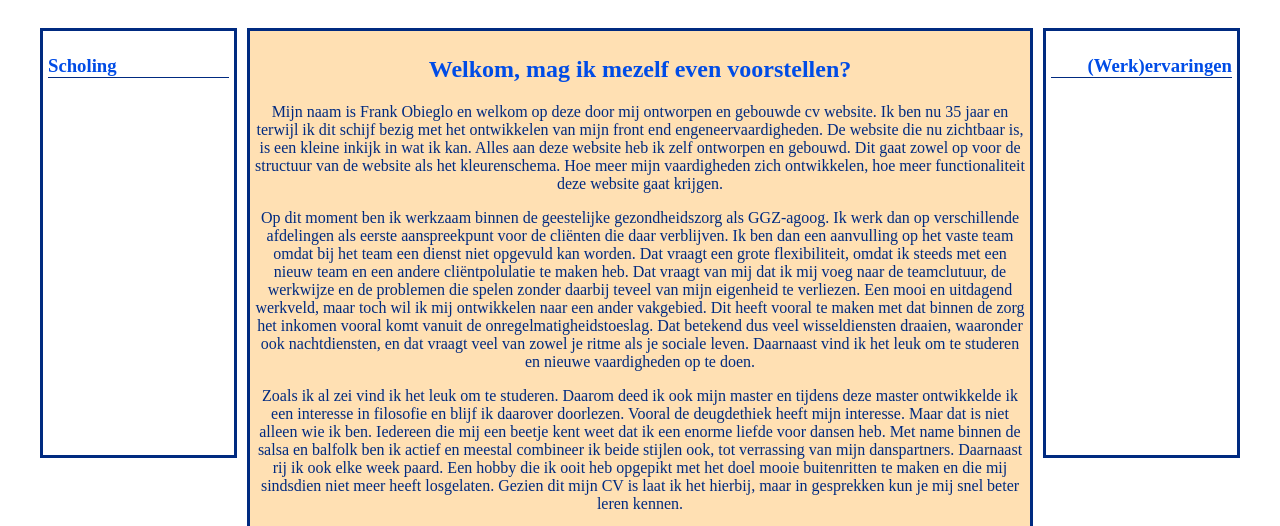
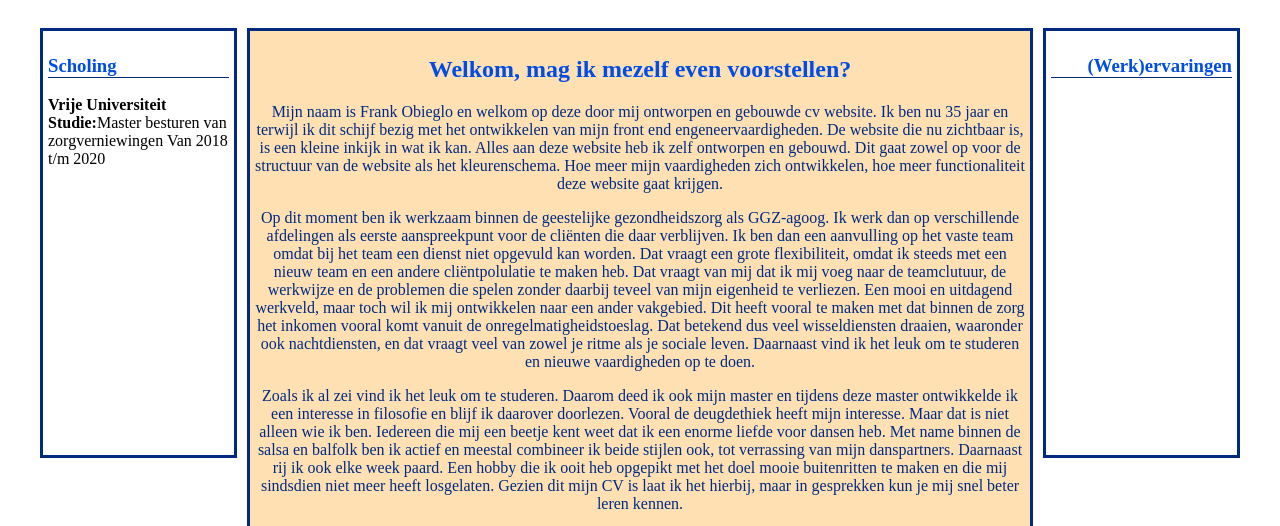
Before and after one commit to Tuanur01/CVone, a plain HTML site: page index.html in a window 1280 px wide. Shown: the part 207-733 px from the top of the page. Drawn offline with Linux system fonts and the light colour scheme.

Commit message:
Scholing test

```diff
--- a/index.html
+++ b/index.html
@@ -31,6 +31,10 @@
             <section class="grid1">
                 <section class="education">
                     <h3>Scholing</h3>
+                    <p><strong>Vrije Universiteit</strong><br>
+                        <strong>Studie:</strong>Master besturen van zorgverniewingen
+                        Van 2018 t/m 2020
+                    </p>
                 </section>
                 <section class="welcome">
                     <h2>Welkom, mag ik mezelf even voorstellen?</h2>
```
